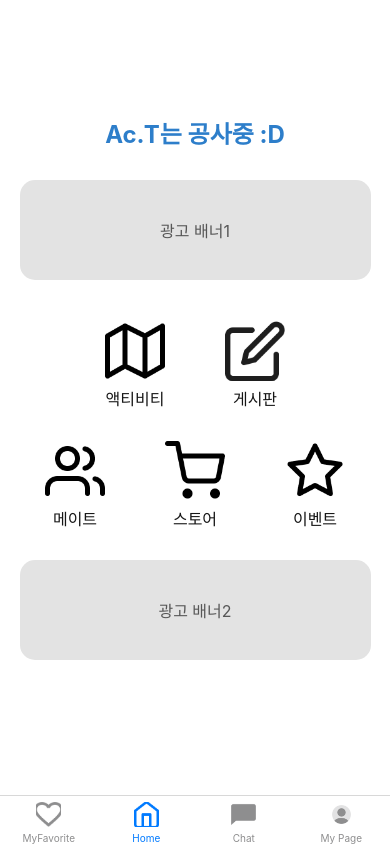
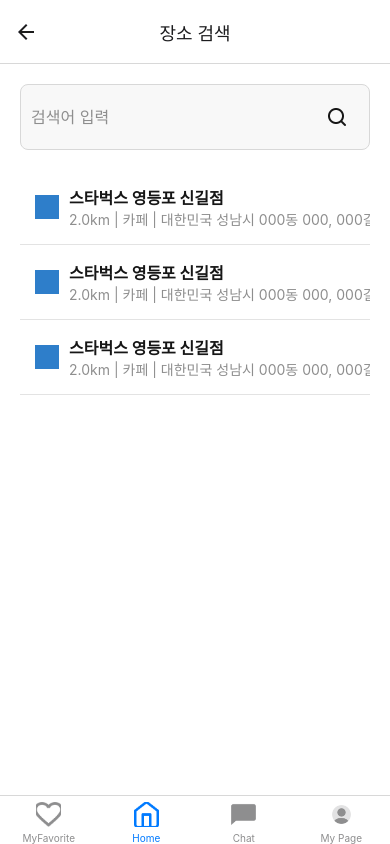
Before and after one commit to qkrtjdgusl/Ac.T-front, a React Native app in the folder front/: screen /Search in a window 390 px wide. Built offline with nearby package versions, Linux system fonts and the light colour scheme.

Commit message:
Added PlusScreen, SearchScreen

```diff
--- a/front/src/navigations/home/HomeStackNavigator.tsx
+++ b/front/src/navigations/home/HomeStackNavigator.tsx
@@ -7,6 +7,8 @@
 import StoreScreen from '../../screens/home/store/StoreScreen';
 import EventScreen from '../../screens/home/event/EventScreen';
 import MateScreen from '../../screens/home/mate/MateScreen';
+import PlusScreen from '../../screens/home/activity/PlusScreen';
+import SearchScreen from '../../screens/home/activity/SearchScreen';
 
 const HomeStack = createStackNavigator();
 
@@ -46,6 +48,16 @@
         component={EventScreen}
         options={{headerTitle: '이벤트'}}
       />
+      <HomeStack.Screen
+        name="Plus"
+        component={PlusScreen}
+        options={{headerTitle: ' 강릉시의 맞춤형 액티비티 확인!'}}
+      />
+      <HomeStack.Screen
+        name="Search"
+        component={SearchScreen}
+        options={{headerTitle: '장소 검색'}}
+      />
     </HomeStack.Navigator>
   );
 };
--- a/front/src/screens/home/activity/ActivityScreen.tsx
+++ b/front/src/screens/home/activity/ActivityScreen.tsx
@@ -9,7 +9,7 @@
   Image,
 } from 'react-native';
 
-const ActivityScreen = () => {
+const ActivityScreen = ({navigation}) => {
   return (
     <View style={styles.container}>
       <ScrollView contentContainerStyle={styles.scrollContainer}>
@@ -126,14 +126,18 @@
         </View>
       </ScrollView>
 
-      <TouchableOpacity style={styles.floatingButton}>
+      <TouchableOpacity
+        style={styles.floatingButton}
+        onPress={() => navigation.navigate('Plus')}>
         <Image
           source={require('../../../assets/icons/home/activity/plus.png')}
           style={styles.icon}
         />
       </TouchableOpacity>
 
-      <TouchableOpacity style={[styles.floatingButton, styles.searchButton]}>
+      <TouchableOpacity
+        style={[styles.floatingButton, styles.searchButton]}
+        onPress={() => navigation.navigate('Search')}>
         <Image
           source={require('../../../assets/icons/home/activity/search.png')}
           style={styles.icon}
--- /dev/null
+++ b/front/src/screens/home/activity/PlusScreen.tsx
@@ -0,0 +1,25 @@
+import React from 'react';
+import {View, Text, StyleSheet} from 'react-native';
+
+const PlusScreen = () => {
+  return (
+    <View style={styles.container}>
+      <Text style={styles.text}>Plus Screen</Text>
+    </View>
+  );
+};
+
+const styles = StyleSheet.create({
+  container: {
+    flex: 1,
+    alignItems: 'center',
+    justifyContent: 'center',
+    backgroundColor: '#fff',
+  },
+  text: {
+    fontSize: 20,
+    color: '#000',
+  },
+});
+
+export default PlusScreen;
--- /dev/null
+++ b/front/src/screens/home/activity/SearchScreen.tsx
@@ -0,0 +1,153 @@
+import React, {useState} from 'react';
+import {
+  View,
+  TextInput,
+  StyleSheet,
+  FlatList,
+  Text,
+  TouchableOpacity,
+  Image,
+} from 'react-native';
+import {colors} from '../../../constants/colors';
+
+const SearchScreen = () => {
+  const [searchQuery, setSearchQuery] = useState('');
+  const [results, setResults] = useState([]); // 검색 결과를 저장하는 상태
+
+  // 검색어가 변경될 때 호출되는 함수
+  const handleSearch = query => {
+    setSearchQuery(query);
+    // 실제 검색 기능 구현 (나중에 데이터셋을 연결할 수 있음)
+    // 예: setResults(filteredData);
+  };
+
+  // 임시 검색 결과 (데이터셋을 연결할 때 이 부분을 업데이트 가능)
+  const tempResults = [
+    {
+      id: '1',
+      name: '스타벅스 영등포 신길점',
+      distance: '2.0km',
+      category: '카페',
+      address: '대한민국 성남시 000동 000, 000길',
+    },
+    {
+      id: '2',
+      name: '스타벅스 영등포 신길점',
+      distance: '2.0km',
+      category: '카페',
+      address: '대한민국 성남시 000동 000, 000길',
+    },
+    {
+      id: '3',
+      name: '스타벅스 영등포 신길점',
+      distance: '2.0km',
+      category: '카페',
+      address: '대한민국 성남시 000동 000, 000길',
+    },
+  ];
+
+  const renderResultItem = ({item}) => (
+    <TouchableOpacity style={styles.resultItem}>
+      <View style={styles.iconContainer}>
+        <Image
+          source={require('../../../assets/logo.png')}
+          style={styles.locationIcon}
+        />
+      </View>
+      <View>
+        <Text style={styles.resultTitle}>{item.name}</Text>
+        <Text style={styles.resultInfo}>
+          {item.distance} | {item.category} | {item.address}
+        </Text>
+      </View>
+    </TouchableOpacity>
+  );
+
+  return (
+    <View style={styles.container}>
+      <View style={styles.searchContainer}>
+        <TextInput
+          style={styles.searchInput}
+          placeholder="검색어 입력"
+          placeholderTextColor={colors.GRAY_500}
+          value={searchQuery}
+          onChangeText={handleSearch}
+        />
+        <TouchableOpacity style={styles.searchButton}>
+          <Image
+            source={require('../../../assets/icons/home/activity/search.png')}
+            style={styles.searchIcon}
+          />
+        </TouchableOpacity>
+      </View>
+
+      <FlatList
+        data={tempResults} // 검색 결과는 임시 데이터
+        renderItem={renderResultItem}
+        keyExtractor={item => item.id}
+        style={styles.resultList}
+      />
+    </View>
+  );
+};
+
+const styles = StyleSheet.create({
+  container: {
+    flex: 1,
+    backgroundColor: colors.WHITE,
+    paddingHorizontal: 20,
+    paddingTop: 20,
+  },
+  searchContainer: {
+    flexDirection: 'row',
+    alignItems: 'center',
+    marginBottom: 20,
+    borderWidth: 1,
+    borderColor: colors.GRAY_300,
+    borderRadius: 8,
+    backgroundColor: colors.GRAY_100,
+    padding: 10,
+  },
+  searchInput: {
+    flex: 1,
+    fontSize: 16,
+    color: colors.BLACK,
+  },
+  searchButton: {
+    padding: 10,
+  },
+  searchIcon: {
+    width: 24,
+    height: 24,
+    tintColor: colors.BLACK,
+  },
+  resultList: {
+    flex: 1,
+  },
+  resultItem: {
+    flexDirection: 'row',
+    alignItems: 'center',
+    padding: 15,
+    borderBottomWidth: 1,
+    borderBottomColor: colors.GRAY_200,
+  },
+  iconContainer: {
+    marginRight: 10,
+  },
+  locationIcon: {
+    width: 24,
+    height: 24,
+    tintColor: colors.BLUE_MAIN,
+  },
+  resultTitle: {
+    fontSize: 16,
+    fontWeight: 'bold',
+    color: colors.BLACK,
+  },
+  resultInfo: {
+    fontSize: 14,
+    color: colors.GRAY_500,
+  },
+});
+
+export default SearchScreen;
```
Also changed, not shown: 1 other file (tests, documents, lock files or other folders).
